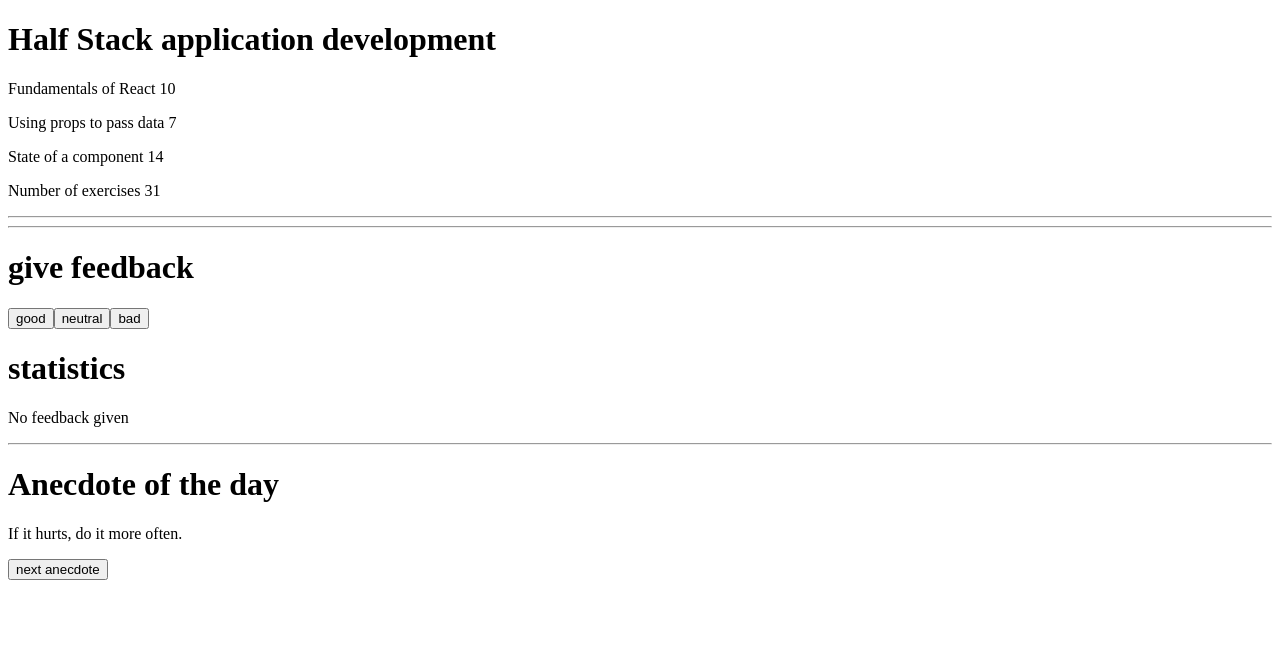
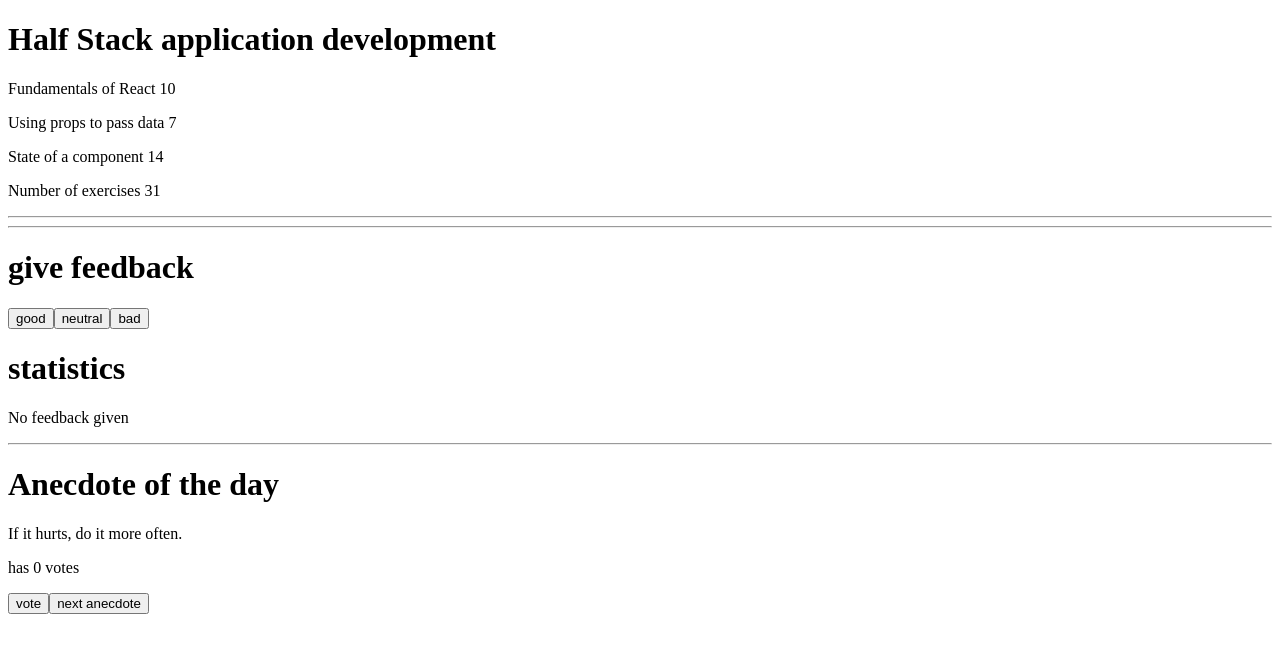
Before and after one commit to fazetkn2020/fazetdev-fso-exercise, a React (Vite) app in the folder part1/: page / in a window 1280 px wide. Shown: the top 652 px of the page. Built offline with nearby package versions, Linux system fonts and the light colour scheme.

Commit message:
exercise 1.13

```diff
--- a/part1/src/App.jsx
+++ b/part1/src/App.jsx
@@ -76,15 +76,9 @@ const Statistics = ({ good, neutral, bad }) => {
 }
 
 const App = () => {
-
   const [good, setGood] = useState(0)
   const [neutral, setNeutral] = useState(0)
   const [bad, setBad] = useState(0)
-
-  const addGood = () => setGood(good + 1)
-  const addNeutral = () => setNeutral(neutral + 1)
-  const addBad = () => setBad(bad + 1)
-
 
   const anecdotes = [
     'If it hurts, do it more often.',
@@ -98,19 +92,28 @@ const App = () => {
   ]
 
   const [selected, setSelected] = useState(0)
+  const [votes, setVotes] = useState(Array(anecdotes.length).fill(0))
+
+  const addGood = () => setGood(good + 1)
+  const addNeutral = () => setNeutral(neutral + 1)
+  const addBad = () => setBad(bad + 1)
 
   const randomAnecdote = () => {
     const random = Math.floor(Math.random() * anecdotes.length)
     setSelected(random)
   }
 
+  const voteAnecdote = () => {
+    const copy = [...votes]
+    copy[selected] += 1
+    setVotes(copy)
+  }
+
   return (
     <div>
-      {/* 1.1–1.5 */}
       <CourseInfo />
       <hr />
 
-      {/* 1.6–1.11 Unicafe */}
       <h1>give feedback</h1>
       <button onClick={addGood}>good</button>
       <button onClick={addNeutral}>neutral</button>
@@ -120,10 +123,13 @@ const App = () => {
       <Statistics good={good} neutral={neutral} bad={bad} />
       <hr />
 
-      {/* 1.12 Anecdotes */}
-      <h1>Anecdote of the day</h1>
-      <p>{anecdotes[selected]}</p>
-      <button onClick={randomAnecdote}>next anecdote</button>
+      <div>
+        <h1>Anecdote of the day</h1>
+        <p>{anecdotes[selected]}</p>
+        <p>has {votes[selected]} votes</p>
+        <button onClick={voteAnecdote}>vote</button>
+        <button onClick={randomAnecdote}>next anecdote</button>
+      </div>
     </div>
   )
 }
```
